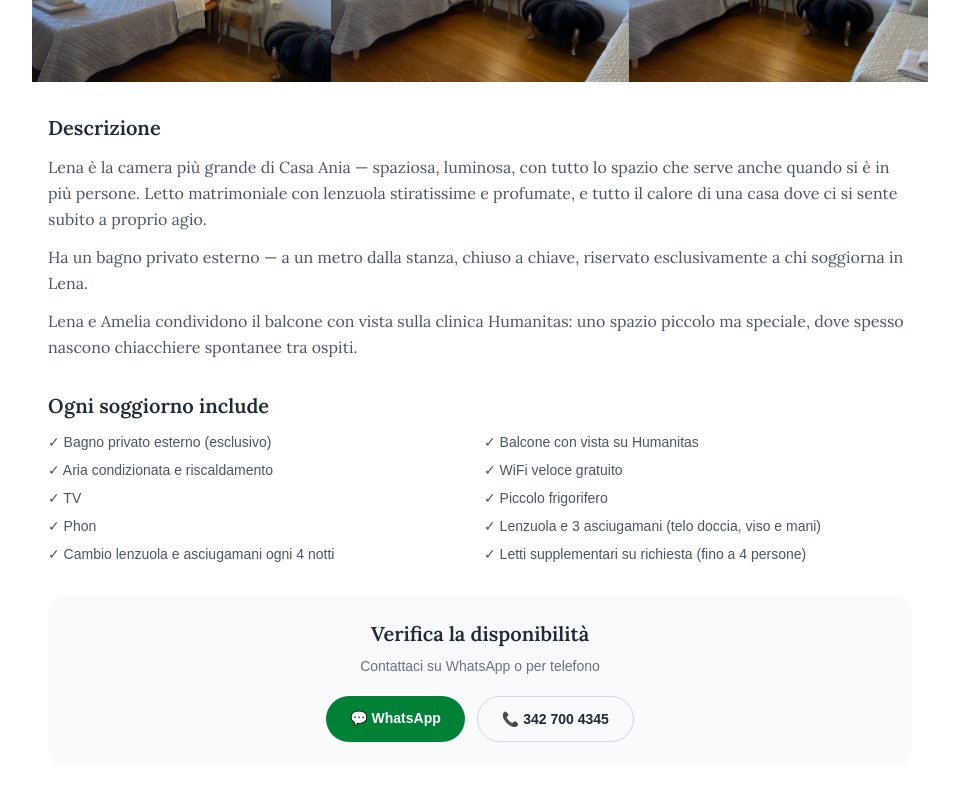
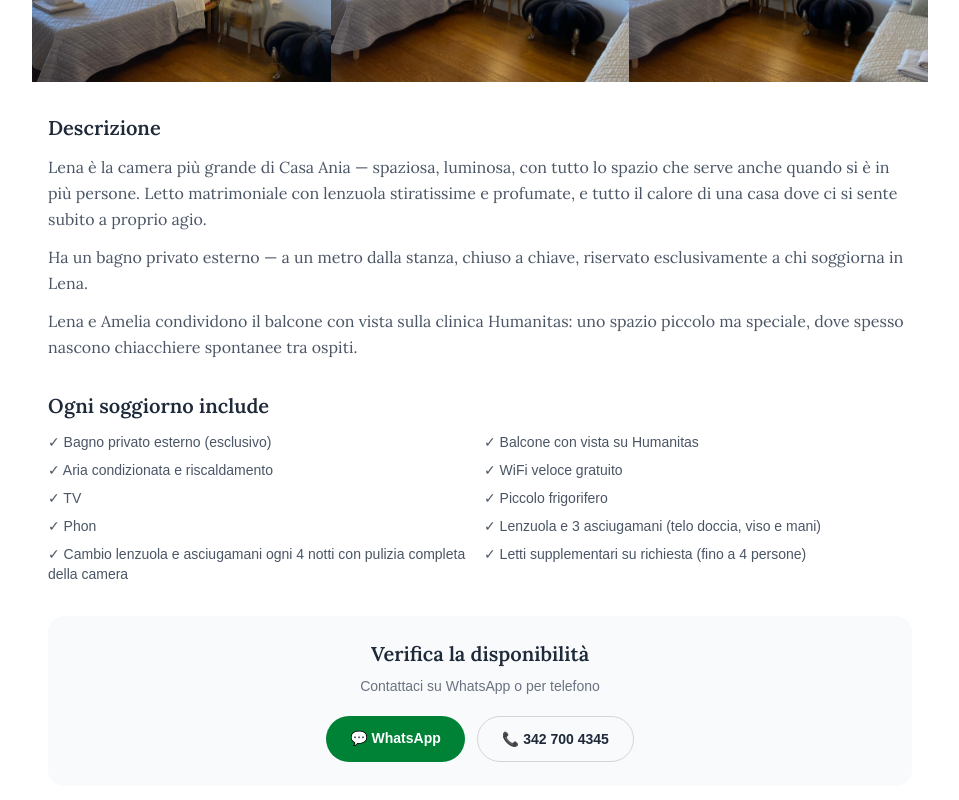
Before and after one commit to CasaAnia/sito-casaania, a Next.js app: page /camere/lena in a window 1280 px wide. Shown: the part 1361-2161 px from the top of the page, without its empty margins (160-1119 px from the left). Built offline with nearby package versions, Linux system fonts and the light colour scheme.

Commit message:
Camere: aggiunta pulizia completa al cambio lenzuola

```diff
--- a/app/camere/allegra/page.tsx
+++ b/app/camere/allegra/page.tsx
@@ -94,7 +94,7 @@ export default function CameraAllegra() {
               '✓ Piccolo frigorifero',
               '✓ Phon',
               '✓ Lenzuola e 3 asciugamani (telo doccia, viso e mani)',
-              '✓ Cambio lenzuola e asciugamani ogni 4 notti',
+              '✓ Cambio lenzuola e asciugamani ogni 4 notti con pulizia completa della camera',
               '✓ Bagno schiuma, sapone e carta igienica',
               '✓ Letto supplementare su richiesta',
             ].map(s => (
--- a/app/camere/ambra/page.tsx
+++ b/app/camere/ambra/page.tsx
@@ -90,7 +90,7 @@ export default function CameraAmbra() {
               '✓ Piccolo frigorifero',
               '✓ Phon',
               '✓ Lenzuola e 3 asciugamani (telo doccia, viso e mani)',
-              '✓ Cambio lenzuola e asciugamani ogni 4 notti',
+              '✓ Cambio lenzuola e asciugamani ogni 4 notti con pulizia completa della camera',
               '✓ Bagno schiuma, sapone e carta igienica',
               '✓ Letto supplementare su richiesta',
             ].map(s => (
--- a/app/camere/lena/page.tsx
+++ b/app/camere/lena/page.tsx
@@ -101,7 +101,7 @@ export default function CameraLena() {
               '✓ Piccolo frigorifero',
               '✓ Phon',
               '✓ Lenzuola e 3 asciugamani (telo doccia, viso e mani)',
-              '✓ Cambio lenzuola e asciugamani ogni 4 notti',
+              '✓ Cambio lenzuola e asciugamani ogni 4 notti con pulizia completa della camera',
               '✓ Letti supplementari su richiesta (fino a 4 persone)',
             ].map(s => (
               <li key={s}>{s}</li>
--- a/app/camere/singola/page.tsx
+++ b/app/camere/singola/page.tsx
@@ -100,7 +100,7 @@ export default function CameraSingola() {
               '✓ Piccolo frigorifero',
               '✓ Phon',
               '✓ Lenzuola e 3 asciugamani (telo doccia, viso e mani)',
-              '✓ Cambio lenzuola e asciugamani ogni 4 notti',
+              '✓ Cambio lenzuola e asciugamani ogni 4 notti con pulizia completa della camera',
               '✓ Bagno schiuma, sapone e carta igienica',
               '✓ Letto supplementare su richiesta',
             ].map(s => (
```
